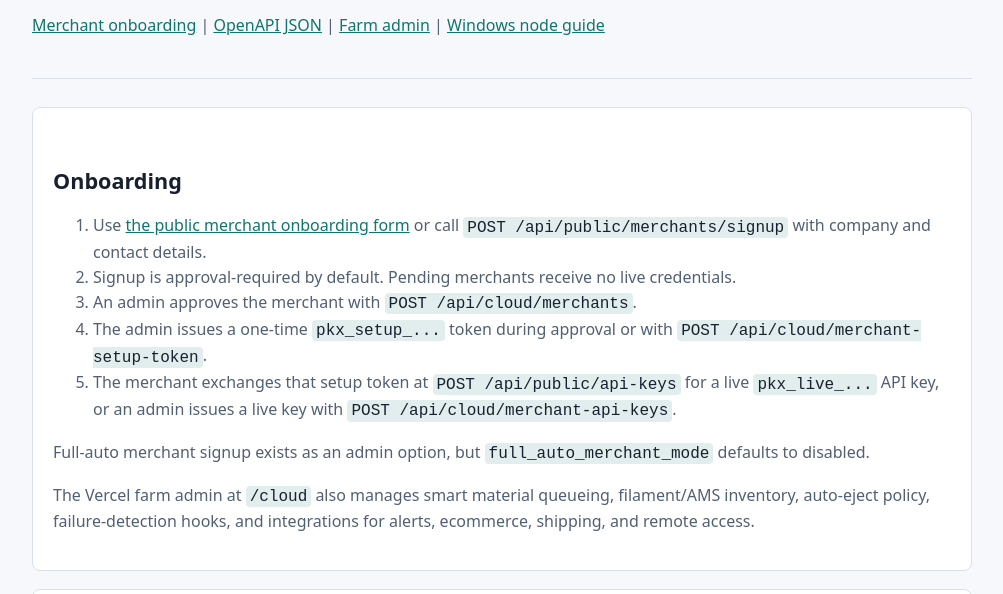
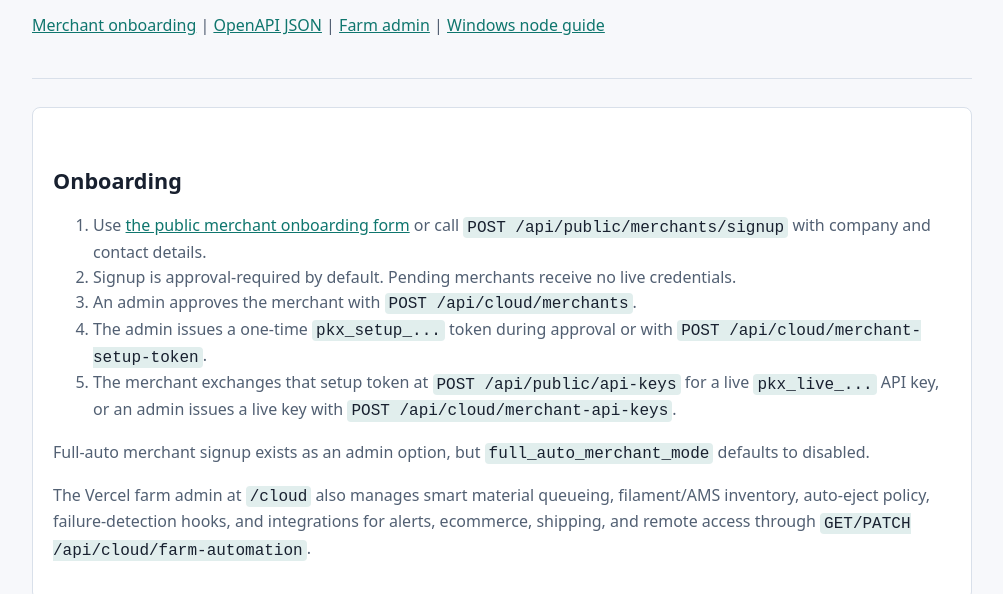
Before and after one commit to Chain-Haven/bambu-print-farm-automation, a website: page public/merchant-api.html in a window 1280 px wide. Shown: the part 174-768 px from the top of the page, without its empty margins (138-1141 px from the left). Drawn offline with Linux system fonts and the light colour scheme.

Commit message:
docs: expose farm automation admin endpoint

```diff
--- a/public/merchant-api.html
+++ b/public/merchant-api.html
@@ -124,7 +124,7 @@
         <li>The merchant exchanges that setup token at <code>POST /api/public/api-keys</code> for a live <code>pkx_live_...</code> API key, or an admin issues a live key with <code>POST /api/cloud/merchant-api-keys</code>.</li>
       </ol>
       <p>Full-auto merchant signup exists as an admin option, but <code>full_auto_merchant_mode</code> defaults to disabled.</p>
-      <p>The Vercel farm admin at <code>/cloud</code> also manages smart material queueing, filament/AMS inventory, auto-eject policy, failure-detection hooks, and integrations for alerts, ecommerce, shipping, and remote access.</p>
+      <p>The Vercel farm admin at <code>/cloud</code> also manages smart material queueing, filament/AMS inventory, auto-eject policy, failure-detection hooks, and integrations for alerts, ecommerce, shipping, and remote access through <code>GET/PATCH /api/cloud/farm-automation</code>.</p>
     </section>
 
     <section>
```
Also changed, not shown: tests/cloud/merchantDocs.test.js (+1 -0 lines).
